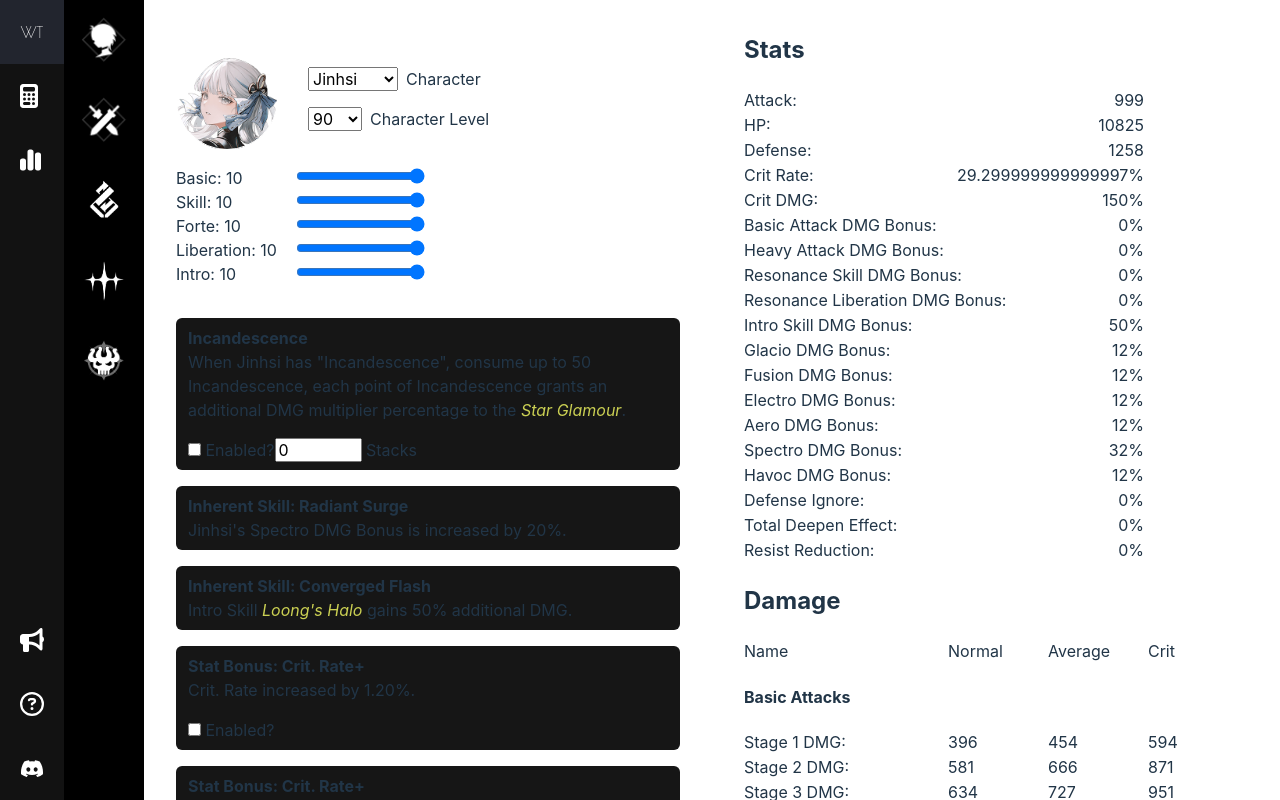
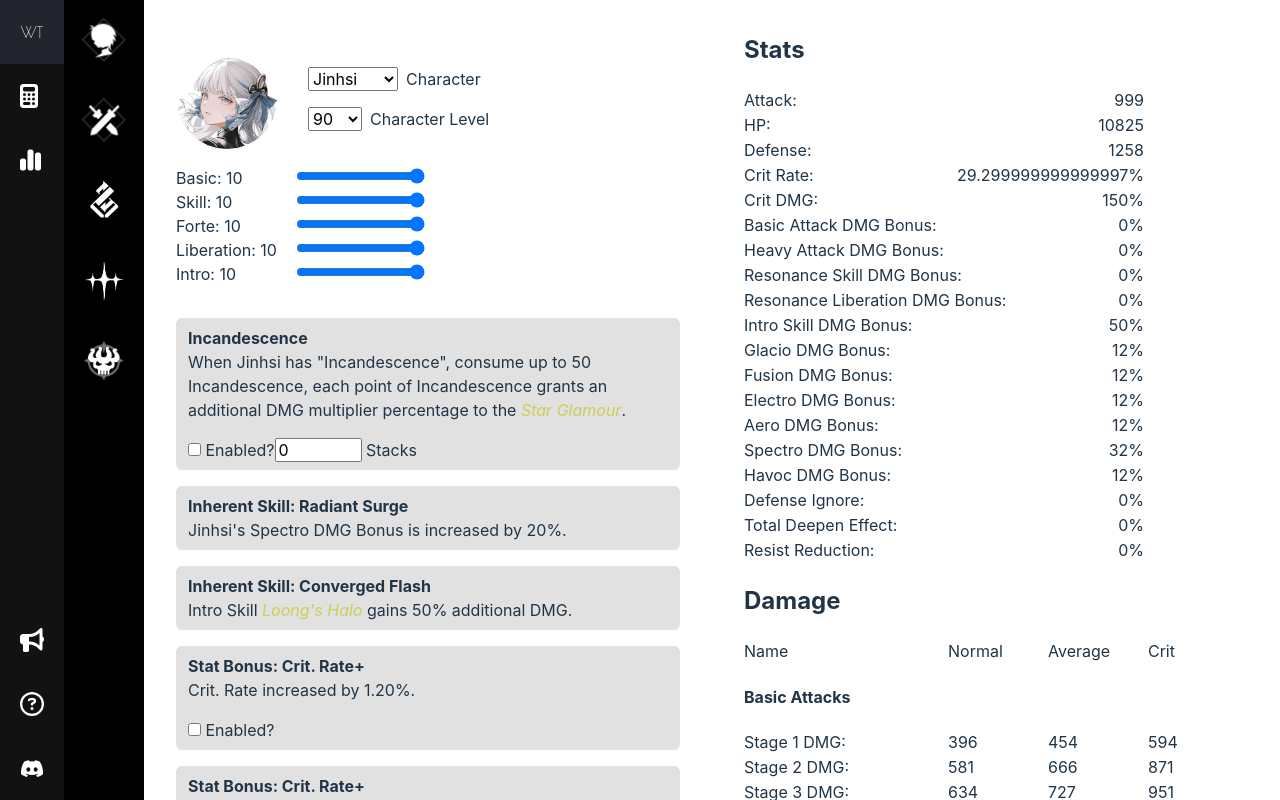
Before and after one commit to ryanbenson/wuthering-waves-optimizer, a Vue app: page / in a window 1280 px wide. Built offline with nearby package versions, Linux system fonts and the light colour scheme.

Commit message:
Update CalculatorCharacterBuffs.vue

```diff
--- a/src/components/CalculatorCharacterBuffs.vue
+++ b/src/components/CalculatorCharacterBuffs.vue
@@ -82,11 +82,15 @@ export default {
 };
 </script>
 
-<style scoped>
+<style scoped lang="scss">
 .character__buff {
   margin-top: 1rem;
   background-color: #161616;
   padding: 0.5rem 0.75rem;
   border-radius: 6px;
+
+  @media (prefers-color-scheme: light) {
+    background-color: #e1e1e1;
+  }
 }
 </style>
```
